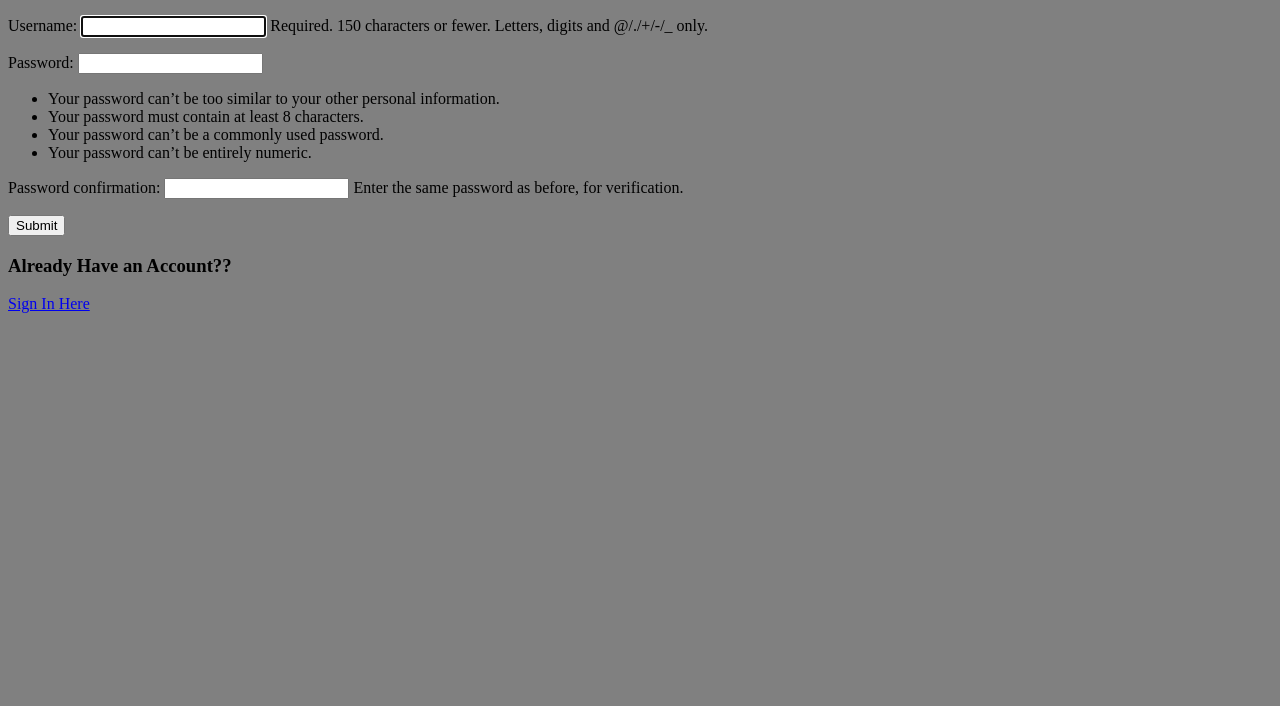
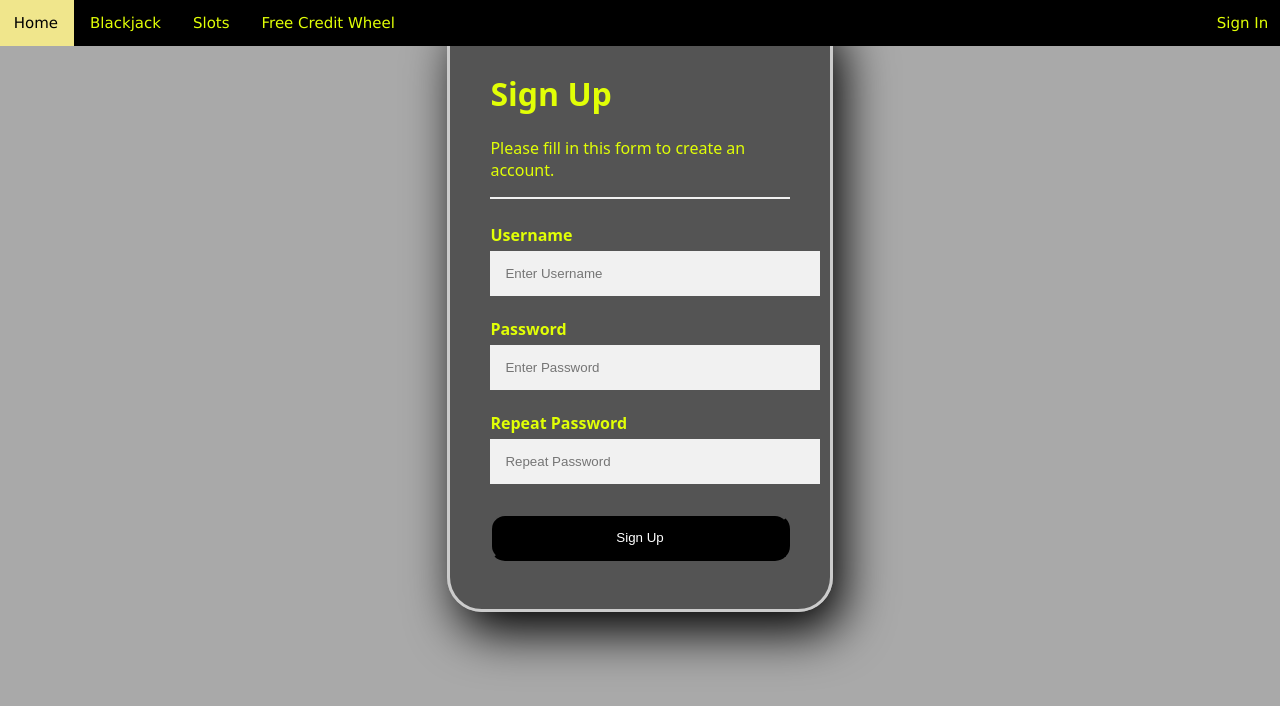
Before and after one commit to aDvernichuk/demacia, a Django app: page /home/signup/ in a window 1280 px wide. Shown: the top 706 px of the page. Run offline with Django 4.2, Linux system fonts and the light colour scheme.

Commit message:
Added signup page
Trying to figure out how to add custom font "Comfortaa" but im not sure if it works properly yet

```diff
--- /dev/null
+++ b/home/static/genStyle.css
@@ -0,0 +1,57 @@
+html{
+
+@font-face {
+  font-family: "Comfortaa";
+  src: url("fonts/Comfortaa-VariableFont_wght.ttf") format("truetype");
+}
+
+.navbar {
+  overflow: hidden;
+  background-color: black;
+  margin-left:-0.8%;
+  position: fixed;
+  top: 0;
+  width: 100.5%;
+}
+
+.navbar button {
+  float: left;
+  border:1px black;
+  display: block;
+  background-color:black;
+  color: rgba(225,255,6,1);
+  font-family:'Lucida Sans', 'Lucida Sans Regular', 'Lucida Grande', 'Lucida Sans Unicode', Geneva, Verdana, sans-serif;
+  font-size:15px;
+  text-align: center;
+  padding: 14px 16px;
+  text-decoration: none;
+}
+
+.navbar button:hover{
+  background:khaki;
+  color:black;
+}
+
+.navbar #leftSideBar:hover{
+  background:khaki;
+  color:black;
+}
+
+.navbar #leftSideBar{
+  float: right;
+  display: block;
+  color: #e1ff06;
+  text-align: center;
+  padding: 14px 16px;
+  text-decoration: none;
+}
+
+#navSpace{
+  height:5%;
+}
+
+body{
+background: darkgrey;
+}
+
+}
--- a/home/templates/home/addcredits.html
+++ b/home/templates/home/addcredits.html
@@ -3,7 +3,7 @@
 
 <html>
 <head>
-<link rel="stylesheet" href="{% static 'indexStyle.css' %}">
+<link rel="stylesheet" href="{% static 'genStyle.css' %}">
 <title>Codename: ADD CREDITS</title>
 
 </head>
--- a/home/templates/home/blackjack.html
+++ b/home/templates/home/blackjack.html
@@ -3,7 +3,7 @@
 
 <html>
 <head>
-<link rel="stylesheet" href="{% static 'indexStyle.css' %}">
+<link rel="stylesheet" href="{% static 'genStyle.css' %}">
 <title>Codename: BLACKJACK</title>
 
 </head>
--- a/home/templates/home/index.html
+++ b/home/templates/home/index.html
@@ -4,7 +4,7 @@
 <html>
 <head>
 
-<link rel="stylesheet" href="{% static 'indexStyle.css' %}">
+<link rel="stylesheet" href="{% static 'genStyle.css' %}">
 <title>Codename: DEMACIA</title>
 
 </head>
--- a/home/templates/home/signin.html
+++ b/home/templates/home/signin.html
@@ -3,7 +3,7 @@
 
 <html>
 <head>
-<link rel="stylesheet" href="{% static 'indexStyle.css' %}">
+<link rel="stylesheet" href="{% static 'genStyle.css' %}">
 <title>Codename: DEMACIA</title>
 
 </head>
--- a/home/templates/home/signup.html
+++ b/home/templates/home/signup.html
@@ -3,11 +3,108 @@
 
 <html>
 <head>
-<link rel="stylesheet" href="{% static 'indexStyle.css' %}">
+<link rel="stylesheet" href="{% static 'genStyle.css' %}">
+<link rel="stylesheet" href="{% static 'signupStyle.css' %}">
 <title>Codename: DEMACIA</title>
+
+
+
+<style>
+
+    #signForm{
+        background-color: rgba(0,0,0,0.5);
+        color:rgba(225,255,6,1);
+        font-family: sans;
+        border:3px solid #ccc;
+        border-radius:35px;
+        box-shadow: 10px 20px 50px black;
+        width:30%;
+        margin:auto;
+    }
+
+      input[type=text], input[type=password] {
+      width:100%;
+      padding: 15px;
+      margin: 5px 0 22px 0;d
+      display: inline-block;
+      border: none;
+      background: #f1f1f1;
+    }
+
+    input[type=text]:focus, input[type=password]:focus {outline: none;}
+
+    hr {
+      border: 1px solid #f1f1f1;
+      margin-bottom: 25px;
+    }
+
+    #signForm button {
+      background-color:black;
+      color: white;
+      padding: 14px 20px;
+      margin: 8px 0;
+      border-radius: 15px;
+      cursor: pointer;
+      width: 100%;
+      opacity: 1;
+    }
+
+    #signForm button:hover {
+      opacity:0.75;
+    }
+
+    .container {
+      padding: 40px;
+    }
+
+
+</style>
 
 </head>
 <body>
+
+    <div class="navbar">
+        <button onclick="window.location.href='{% url 'index' %}';"> Home </button>
+        <button onclick="window.location.href='{% url 'blackjack' %}';"> Blackjack </button>
+        <button onclick="window.location.href='{% url 'slots' %}';"> Slots </button>
+        <button onclick="window.location.href='{% url 'wheel' %}';"> Free Credit Wheel </button>
+        {% if user.is_authenticated %}
+            <button id="leftSideBar"> Welcome, {{ user.username }} </button>
+            <button id="leftSideBar" onclick="window.location.href='{% url 'logout' %}';"> Sign Out </button>
+        {% else %}
+            <button id="leftSideBar" onclick="window.location.href='{% url 'login' %}';"> Sign In </button>
+        {% endif %}
+    </div>
+    <div id="navSpace"></div>
+
+    <form id="signForm" action="action_page.php">
+        <div class="container">
+          <h1>Sign Up</h1>
+          <p>Please fill in this form to create an account.</p>
+          <hr>
+
+          <label for="Username"><b>Username</b></label>
+          <input type="text" placeholder="Enter Username" name="Username" required>
+
+          <label for="psw"><b>Password</b></label>
+          <input type="password" placeholder="Enter Password" name="psw" required>
+
+          <label for="psw-repeat"><b>Repeat Password</b></label>
+          <input type="password" placeholder="Repeat Password" name="psw-repeat" required>
+
+          <div class="clearfix">
+            <button type="submit" class="signupbtn">Sign Up</button>
+          </div>
+        </div>
+      </form>
+
+</body>
+</html>
+
+
+
+<!--
+
     <form method ='post'>
         {% csrf_token %}
         {{form.as_p}}
@@ -16,5 +113,5 @@
 
     <h3>Already Have an Account??</h3>
     <a href = "{% url 'login' %}">Sign In Here</a>
-</body>
-</html>
+
+-->
--- a/home/templates/home/slots.html
+++ b/home/templates/home/slots.html
@@ -3,7 +3,7 @@
 
 <html>
 <head>
-<link rel="stylesheet" href="{% static 'indexStyle.css' %}">
+<link rel="stylesheet" href="{% static 'genStyle.css' %}">
 <title>Codename: SPIN TO WIN</title>
 
 </head>
--- a/home/templates/home/wheelgame.html
+++ b/home/templates/home/wheelgame.html
@@ -3,7 +3,7 @@
 
 <html>
 <head>
-<link rel="stylesheet" href="{% static 'indexStyle.css' %}">
+<link rel="stylesheet" href="{% static 'genStyle.css' %}">
 <title>Codename: FREE CREDITS</title>
 
 </head>
```
Also changed, not shown: home/static/indexStyle.css (deleted, +0 -49 lines), home/static/fonts/Comfortaa-Bold.ttf (added), home/static/fonts/Comfortaa-Regular.ttf (added), home/static/fonts/Comfortaa-VariableFont_wght.ttf (added).
